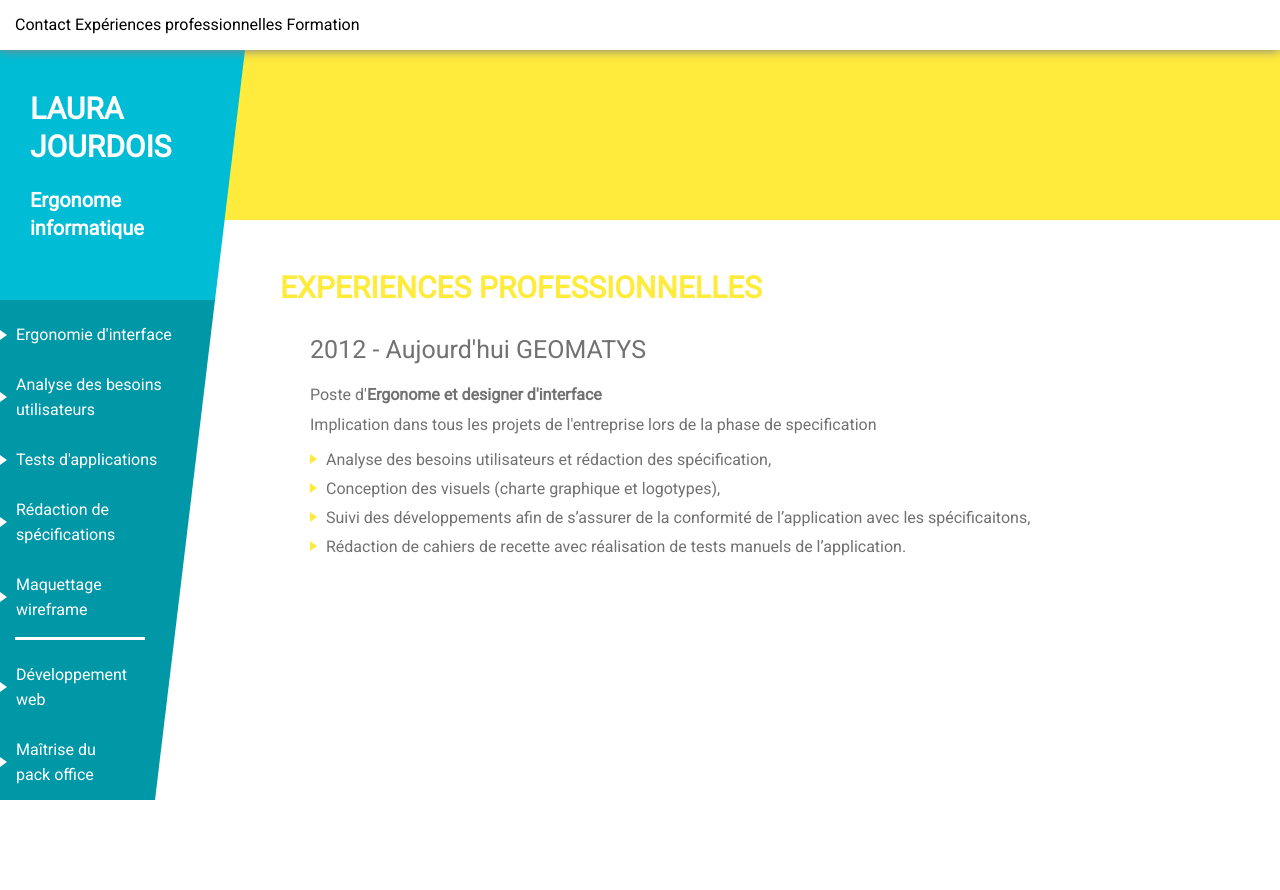
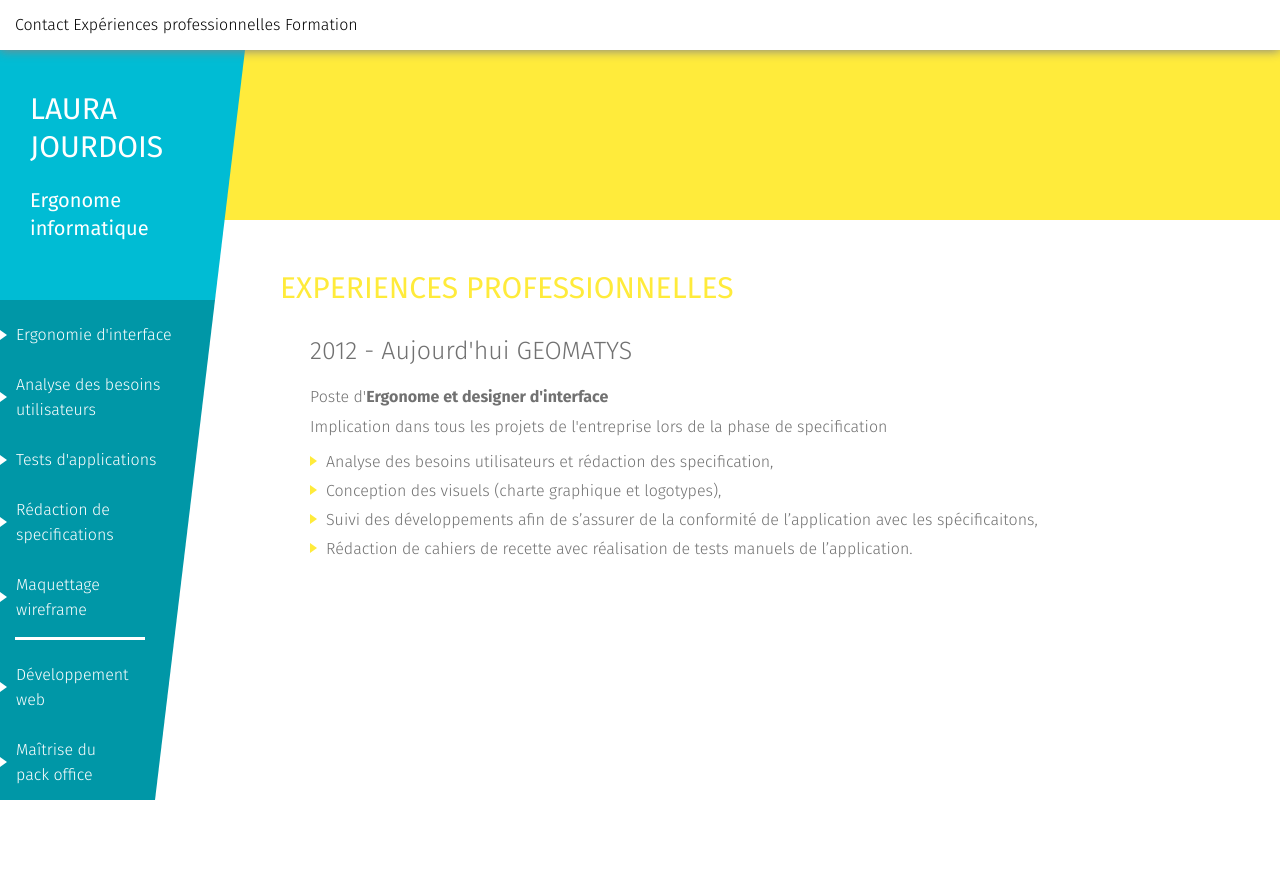
Before and after one commit to ljourdois/ljourdois.github.io, a plain HTML site: page index.html in a window 1280 px wide. Drawn offline with Linux system fonts and the light colour scheme.

Commit message:
style(*):change font

```diff
--- a/index.html
+++ b/index.html
@@ -3,7 +3,7 @@
 	<head>
 		<meta charset="UTF-8">
 		<title>Laura Jourdois</title>
-		<link href='http://fonts.googleapis.com/css?family=Roboto' rel='stylesheet' type='text/css'>
+		<link href='http://fonts.googleapis.com/css?family=Fira+Sans:300,400,700' rel='stylesheet' type='text/css'>
 		<link rel="stylesheet" type="text/css" href="style.css" media="screen" />
 	</head>
 
@@ -41,7 +41,7 @@
 					<li>Ergonomie d'interface</li>
 					<li class="two">Analyse des besoins <br/>utilisateurs</li>
 					<li>Tests d'applications</li>
-					<li class="two">Rédaction de <br/>spécifications</li>
+					<li class="two">Rédaction de <br/>specifications</li>
 					<li class="two">Maquettage <br/>wireframe</li>
 				</ul>
 				<div class="separation"></div>
@@ -61,7 +61,7 @@
 						Implication dans tous les projets de l'entreprise lors de la phase de specification
 					</p>
 					<ul>
-						<li>Analyse des besoins utilisateurs et rédaction des spécification,</li>
+						<li>Analyse des besoins utilisateurs et rédaction des specification,</li>
 						<li>Conception des visuels (charte graphique et logotypes),</li>
 						<li>Suivi des développements afin de s’assurer de la conformité de l’application avec les
 						spécificaitons,</li>
--- a/style.css
+++ b/style.css
@@ -6,7 +6,8 @@ body{
 	padding:0;
 	margin:0;
 	position: relative;
-	font-family: 'Roboto', sans-serif;
+	font-family: 'Fira Sans', sans-serif;
+	font-weight:300;
 }
 
 
@@ -58,6 +59,7 @@ header nav ul li{
 	line-height:38px;
 	margin-top:40px;
 	margin-left:30px;
+	font-weight: normal;
 }
 .content .left-content .profession{
 	color: white;
@@ -65,6 +67,7 @@ header nav ul li{
 	line-height:28px;
 	margin-left:30px;
 	margin-top:20px;
+	font-weight: normal;
 }
 .content .right-top{
 	width: 100%;
@@ -125,6 +128,7 @@ header nav ul li{
 .content .right-content-bottom .exp-pro h3{
 	color: #FFEB3B;
 	font-size: 30px;
+	font-weight: normal;
 }
 .content .right-content-bottom .exp-pro .date{
 	margin-left: 30px;
```
